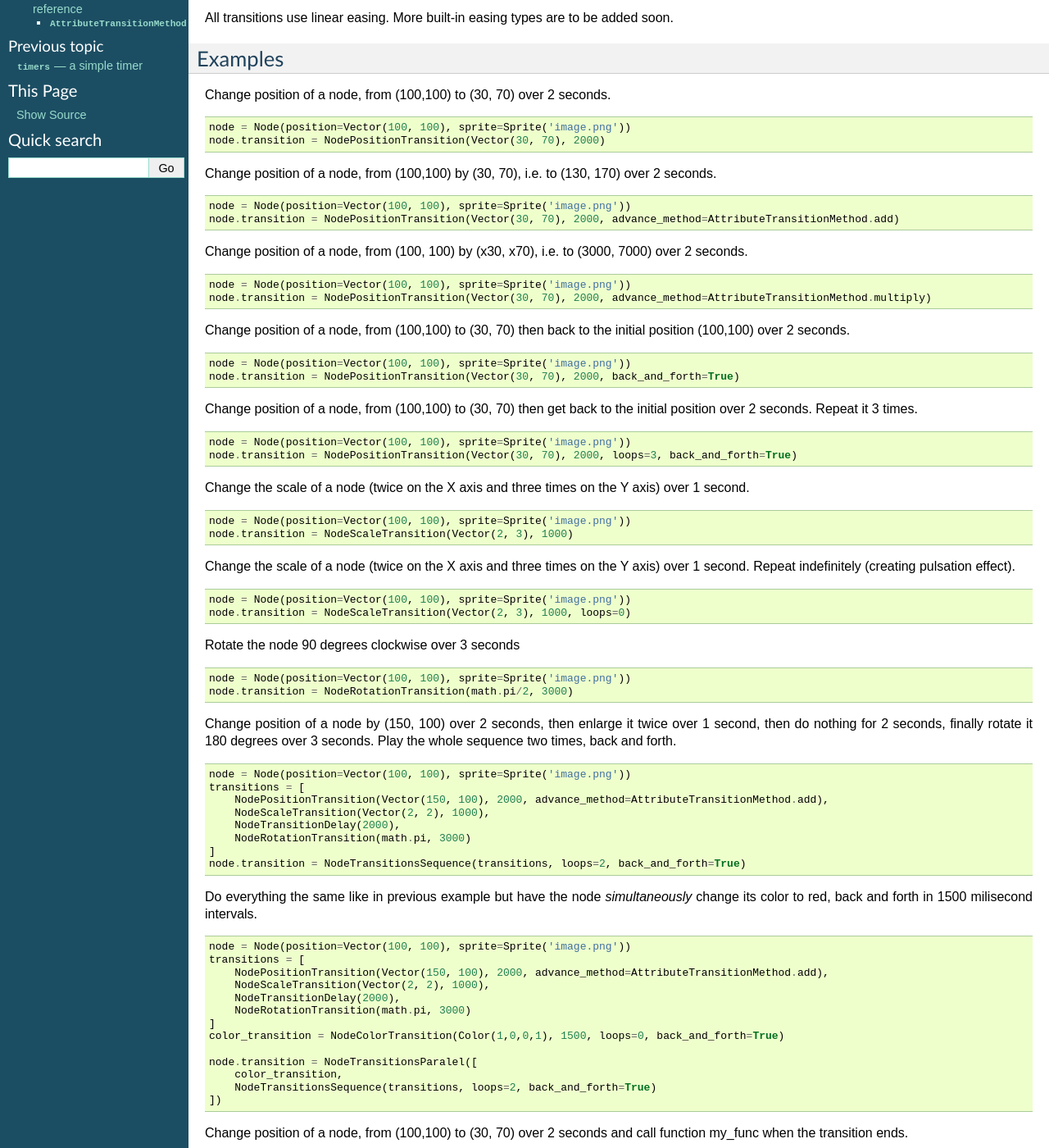
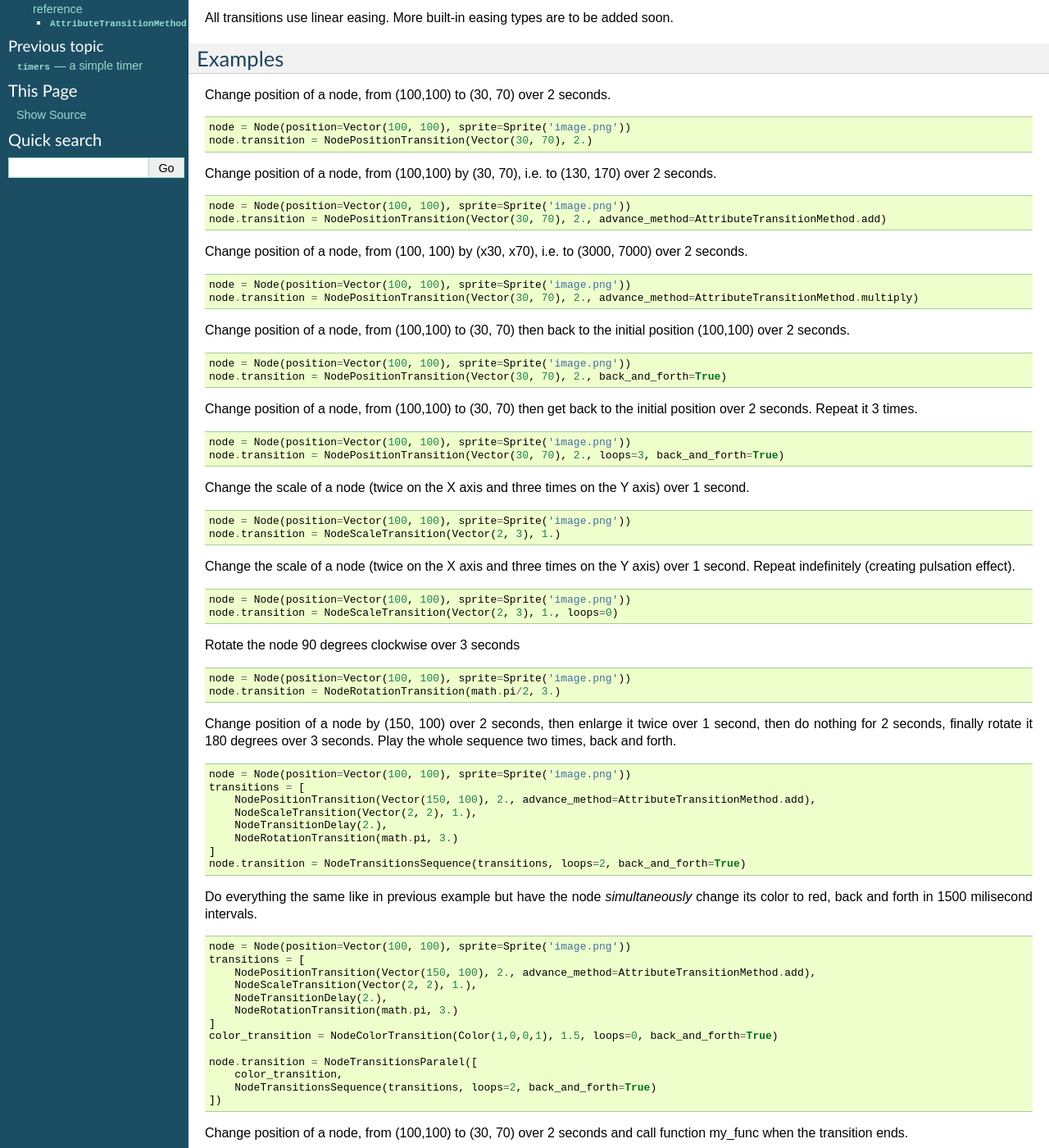
Before and after one commit to kaaengine/kaa, a Sphinx documentation site: the page built from docs/reference/transitions.rst, in a window 1280 px wide and 1400 px high, scrolled down 889 px. Shown: the whole window at 82% size. Built offline with Sphinx 7.4.7, drawn with Linux system fonts in a browser that asks for light colours; some of the changed text lies outside the part shown.

Commit message:
transitions documentation update: using seconds, not miliseconds in the duration parameter examples

```diff
--- a/docs/reference/transitions.rst
+++ b/docs/reference/transitions.rst
@@ -51,7 +51,7 @@ Change position of a node, from (100,100) to (30, 70) over 2 seconds.
 .. code-block:: python
 
     node = Node(position=Vector(100, 100), sprite=Sprite('image.png'))
-    node.transition = NodePositionTransition(Vector(30, 70), 2000)
+    node.transition = NodePositionTransition(Vector(30, 70), 2.)
 
 
 Change position of a node, from (100,100) by (30, 70), i.e. to (130, 170) over 2 seconds.
@@ -59,21 +59,21 @@ Change position of a node, from (100,100) by (30, 70), i.e. to (130, 170) over 2
 .. code-block:: python
 
     node = Node(position=Vector(100, 100), sprite=Sprite('image.png'))
-    node.transition = NodePositionTransition(Vector(30, 70), 2000, advance_method=AttributeTransitionMethod.add)
+    node.transition = NodePositionTransition(Vector(30, 70), 2., advance_method=AttributeTransitionMethod.add)
 
 Change position of a node, from (100, 100) by (x30, x70), i.e. to (3000, 7000) over 2 seconds.
 
 .. code-block:: python
 
     node = Node(position=Vector(100, 100), sprite=Sprite('image.png'))
-    node.transition = NodePositionTransition(Vector(30, 70), 2000, advance_method=AttributeTransitionMethod.multiply)
+    node.transition = NodePositionTransition(Vector(30, 70), 2., advance_method=AttributeTransitionMethod.multiply)
 
 Change position of a node, from (100,100) to (30, 70) then back to the initial position (100,100) over 2 seconds.
 
 .. code-block:: python
 
     node = Node(position=Vector(100, 100), sprite=Sprite('image.png'))
-    node.transition = NodePositionTransition(Vector(30, 70), 2000, back_and_forth=True)
+    node.transition = NodePositionTransition(Vector(30, 70), 2., back_and_forth=True)
 
 Change position of a node, from (100,100) to (30, 70) then get back to the initial position over 2 seconds. Repeat
 it 3 times.
@@ -81,14 +81,14 @@ it 3 times.
 .. code-block:: python
 
     node = Node(position=Vector(100, 100), sprite=Sprite('image.png'))
-    node.transition = NodePositionTransition(Vector(30, 70), 2000, loops=3, back_and_forth=True)
+    node.transition = NodePositionTransition(Vector(30, 70), 2., loops=3, back_and_forth=True)
 
 Change the scale of a node (twice on the X axis and three times on the Y axis) over 1 second.
 
 .. code-block:: python
 
     node = Node(position=Vector(100, 100), sprite=Sprite('image.png'))
-    node.transition = NodeScaleTransition(Vector(2, 3), 1000)
+    node.transition = NodeScaleTransition(Vector(2, 3), 1.)
 
 Change the scale of a node (twice on the X axis and three times on the Y axis) over 1 second. Repeat indefinitely
 (creating pulsation effect).
@@ -96,14 +96,14 @@ Change the scale of a node (twice on the X axis and three times on the Y axis) o
 .. code-block:: python
 
     node = Node(position=Vector(100, 100), sprite=Sprite('image.png'))
-    node.transition = NodeScaleTransition(Vector(2, 3), 1000, loops=0)
+    node.transition = NodeScaleTransition(Vector(2, 3), 1., loops=0)
 
 Rotate the node 90 degrees clockwise over 3 seconds
 
 .. code-block:: python
 
     node = Node(position=Vector(100, 100), sprite=Sprite('image.png'))
-    node.transition = NodeRotationTransition(math.pi/2, 3000)
+    node.transition = NodeRotationTransition(math.pi/2, 3.)
 
 Change position of a node by (150, 100) over 2 seconds, then enlarge it twice over 1 second, then do nothing for
 2 seconds, finally rotate it 180 degrees over 3 seconds. Play the whole sequence two times, back and forth.
@@ -112,10 +112,10 @@ Change position of a node by (150, 100) over 2 seconds, then enlarge it twice ov
 
     node = Node(position=Vector(100, 100), sprite=Sprite('image.png'))
     transitions = [
-        NodePositionTransition(Vector(150, 100), 2000, advance_method=AttributeTransitionMethod.add),
-        NodeScaleTransition(Vector(2, 2), 1000),
-        NodeTransitionDelay(2000),
-        NodeRotationTransition(math.pi, 3000)
+        NodePositionTransition(Vector(150, 100), 2., advance_method=AttributeTransitionMethod.add),
+        NodeScaleTransition(Vector(2, 2), 1.),
+        NodeTransitionDelay(2.),
+        NodeRotationTransition(math.pi, 3.)
     ]
     node.transition = NodeTransitionsSequence(transitions, loops=2, back_and_forth=True)
 
@@ -126,12 +126,12 @@ back and forth in 1500 milisecond intervals.
 
     node = Node(position=Vector(100, 100), sprite=Sprite('image.png'))
     transitions = [
-        NodePositionTransition(Vector(150, 100), 2000, advance_method=AttributeTransitionMethod.add),
-        NodeScaleTransition(Vector(2, 2), 1000),
-        NodeTransitionDelay(2000),
-        NodeRotationTransition(math.pi, 3000)
+        NodePositionTransition(Vector(150, 100), 2., advance_method=AttributeTransitionMethod.add),
+        NodeScaleTransition(Vector(2, 2), 1.),
+        NodeTransitionDelay(2.),
+        NodeRotationTransition(math.pi, 3.)
     ]
-    color_transition = NodeColorTransition(Color(1,0,0,1), 1500, loops=0, back_and_forth=True)
+    color_transition = NodeColorTransition(Color(1,0,0,1), 1.5, loops=0, back_and_forth=True)
 
     node.transition = NodeTransitionsParalel([
         color_transition,
@@ -148,7 +148,7 @@ Change position of a node, from (100,100) to (30, 70) over 2 seconds and call fu
 
     node = Node(position=Vector(100, 100), sprite=Sprite('image.png'))
     node.transition = NodeTransitionSequence([
-        NodePositionTransition(Vector(30, 70), 2000),
+        NodePositionTransition(Vector(30, 70), 2.),
         NodeTransitionCallback(my_func)])
 
 
@@ -437,9 +437,9 @@ Change z_index of a node over time:
         node.transitions_manager.set('my_transition', NodePositionTransition(Vector(100,100), duration=0.300, loops=0))
         node.transitions_manager.set('other_transition', NodeRotationTransition(math.pi/2))
         node.transitions_manager.set('can_use_sequence_coz_why_not',  NodeTransitionsSequence([
-            NodeScaleTransition(Vector(2, 2), 1000),
-            NodeTransitionDelay(2000),
-            NodeColorTransition(Color(0.5, 1, 0, 1), 3000)],
+            NodeScaleTransition(Vector(2, 2), 1.),
+            NodeTransitionDelay(2.),
+            NodeColorTransition(Color(0.5, 1, 0, 1), 3.)],
             loops=2, back_and_forth=True))
 
 
```
Also changed, not shown: other parts of docs/reference/transitions.rst (+1 -1 lines).
